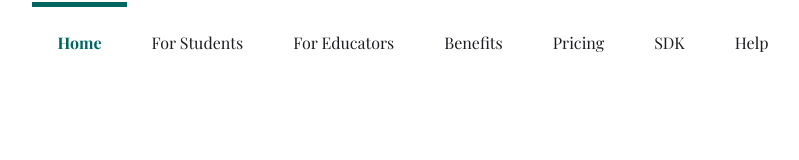
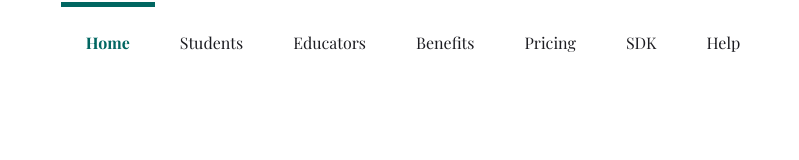
Before and after one commit to sshehrozali/nav-bar-ceestudio, a plain HTML site: page index.html in a window 1280 px wide. Shown: the whole page, without its empty margins (227-1026 px from the left). Drawn offline with nearby package versions, Linux system fonts and the light colour scheme.

Commit message:
Update index.html

```diff
--- a/index.html
+++ b/index.html
@@ -18,8 +18,8 @@
         <label for="toggle" id="close">×</label>
         <div class="links">
             <a href="#" id="active">Home</a>
-            <a href="#">For Students</a>
-            <a href="#">For Educators</a>
+            <a href="#">Students</a>
+            <a href="#">Educators</a>
             <a href="#">Benefits</a>
             <a href="#">Pricing</a>
             <a href="#">SDK</a>
```
